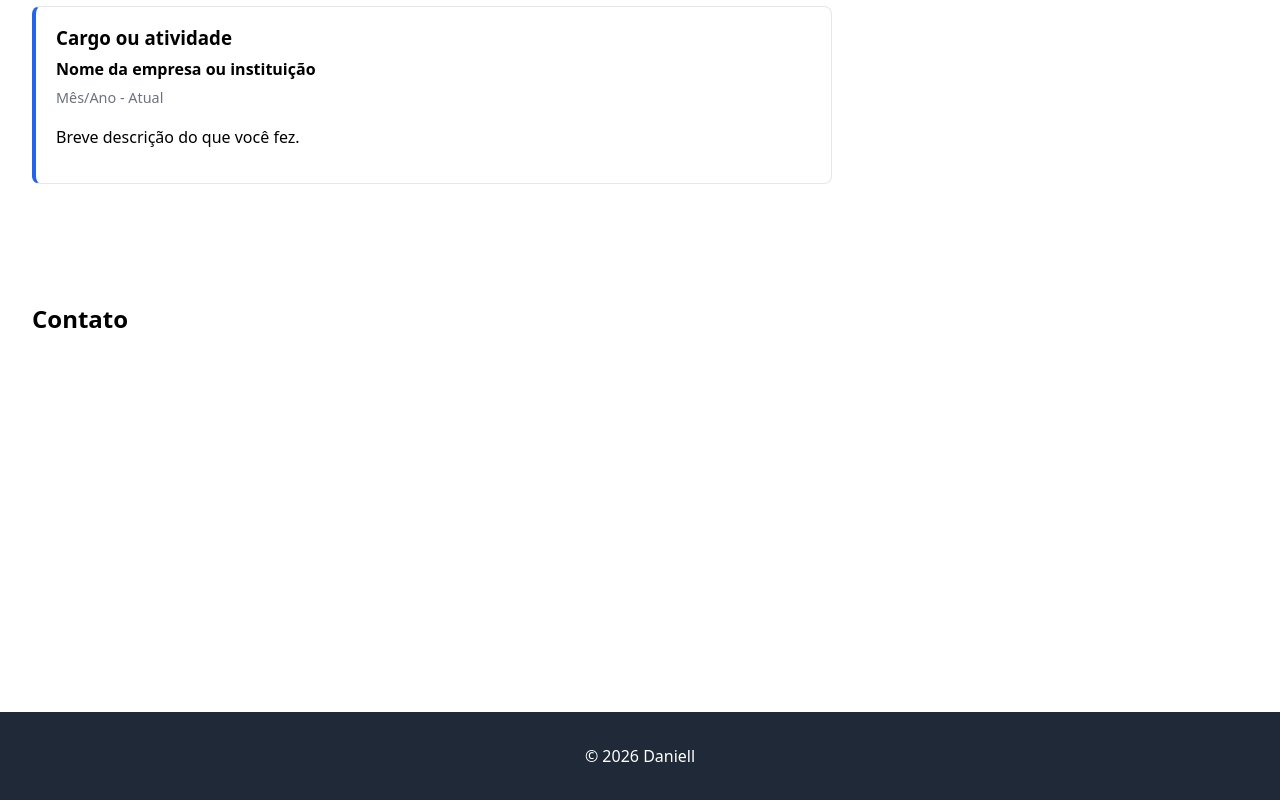
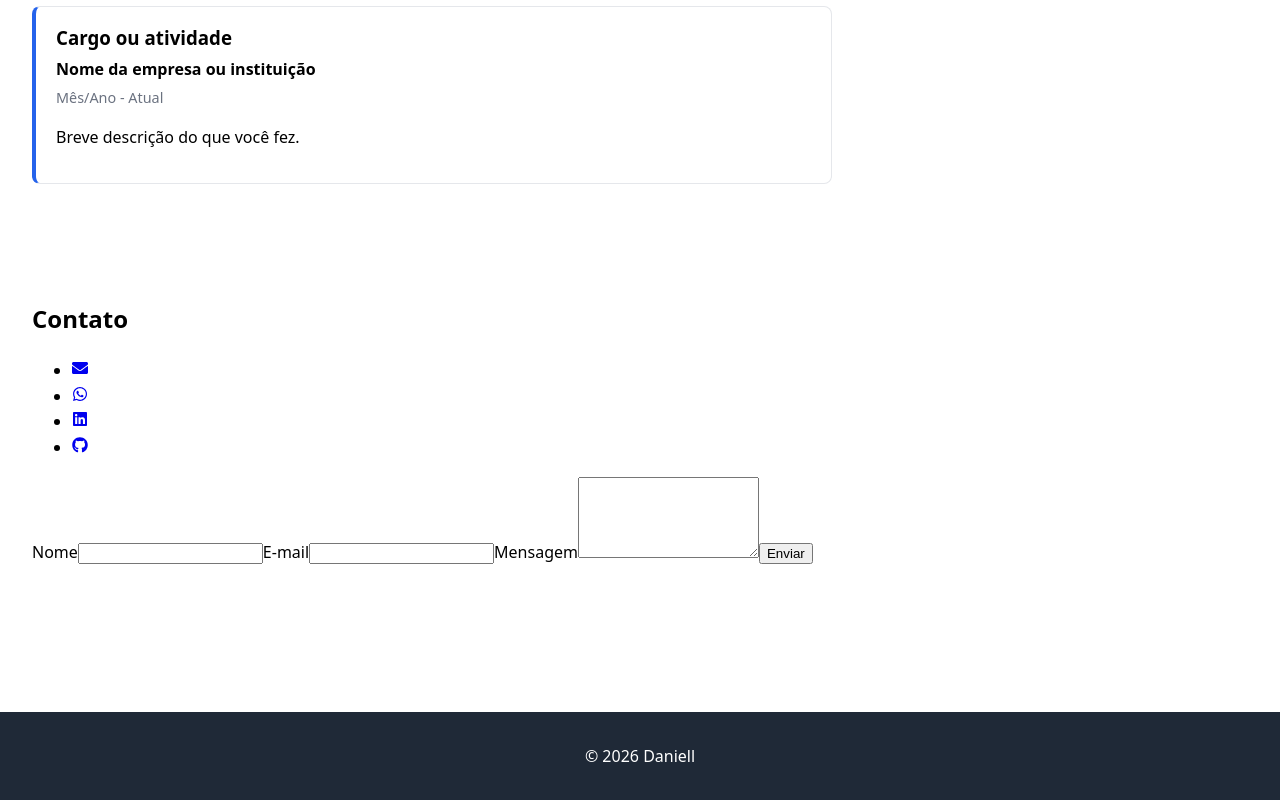
Before and after one commit to daniell-2508/portfolio, a React app: page / in a window 1280 px wide. Shown: the part 2109-2909 px from the top of the page. Built offline with nearby package versions, Linux system fonts and the light colour scheme; the HTML template or start-up script is replaced by a standard one.

Commit message:
Seção Contato com formulário EmailJS

```diff
--- a/package.json
+++ b/package.json
@@ -10,8 +10,10 @@
     "preview": "vite preview"
   },
   "dependencies": {
+    "@emailjs/browser": "^5.0.3",
     "react": "^19.2.8",
-    "react-dom": "^19.2.8"
+    "react-dom": "^19.2.8",
+    "react-icons": "^5.7.0"
   },
   "devDependencies": {
     "@eslint/js": "^10.0.1",
--- a/src/App.jsx
+++ b/src/App.jsx
@@ -3,6 +3,7 @@ import Footer from './components/Footer'
 import SobreMim from './components/SobreMim'
 import Projetos from './components/Projetos'
 import Experiencias from './components/Experiencias'
+import Contato from './components/Contato'
 
 function App() {
   const nome = 'Daniell'
@@ -14,7 +15,7 @@ function App() {
         <SobreMim />
         <Projetos />
         <Experiencias/>
-        <section id="contato"><h2>Contato</h2></section>
+        <Contato />
       </main>
       <Footer nome={nome} />
     </>
--- /dev/null
+++ b/src/components/Contato.jsx
@@ -0,0 +1,106 @@
+import { useState } from 'react'
+import emailjs from '@emailjs/browser'
+import { FaEnvelope, FaWhatsapp, FaLinkedin, FaGithub } from 'react-icons/fa'
+
+const SERVICE_ID = 'service_ycet2rp'
+const TEMPLATE_ID = 'template_gyhxbch'
+const PUBLIC_KEY = 'wuMaLGDsDa7HGEH8w'
+
+const links = [
+  { id: 'email', rotulo: 'E-mail', href: 'mailto:daniellocs25@gmail.com', icone: <FaEnvelope /> },
+  { id: 'whatsapp', rotulo: 'WhatsApp', href: 'https://wa.me/5531998007228', icone: <FaWhatsapp /> },
+  { id: 'linkedin', rotulo: 'LinkedIn', href: 'https://www.linkedin.com/in/daniellcardoso/', icone: <FaLinkedin /> },
+  { id: 'github', rotulo: 'GitHub', href: 'https://github.com/daniell-2508', icone: <FaGithub /> },
+]
+
+function Contato() {
+  const [form, setForm] = useState({ nome: '', email: '', mensagem: '' })
+  const [erro, setErro] = useState('')
+  const [status, setStatus] = useState('parado')
+
+  function atualizar(evento) {
+    setForm({ ...form, [evento.target.name]: evento.target.value })
+  }
+
+  function enviar(evento) {
+    evento.preventDefault()
+    setErro('')
+    setStatus('parado')
+
+    if (form.nome.trim().length < 2) {
+      setErro('Digite seu nome.')
+      return
+    }
+    if (!form.email.includes('@') || !form.email.includes('.')) {
+      setErro('Digite um e-mail válido.')
+      return
+    }
+    if (form.mensagem.trim().length < 10) {
+      setErro('A mensagem precisa ter pelo menos 10 caracteres.')
+      return
+    }
+
+    setStatus('enviando')
+    emailjs
+      .send(
+        SERVICE_ID,
+        TEMPLATE_ID,
+        {
+          name: form.nome,
+          email: form.email,
+          message: form.mensagem,
+          title: 'Mensagem do portfólio',
+          time: new Date().toLocaleString('pt-BR'),
+        },
+        { publicKey: PUBLIC_KEY }
+      )
+      .then(() => {
+        setStatus('sucesso')
+        setForm({ nome: '', email: '', mensagem: '' })
+      })
+      .catch(() => {
+        setStatus('erro')
+      })
+  }
+
+  return (
+    <section id="contato">
+      <h2>Contato</h2>
+
+      <ul className="contato__links">
+        {links.map((l) => (
+          <li key={l.id}>
+            <a href={l.href} target="_blank" rel="noreferrer" aria-label={l.rotulo} title={l.rotulo}>
+              {l.icone}
+            </a>
+          </li>
+        ))}
+      </ul>
+
+      <form className="contato__form" onSubmit={enviar}>
+        <label>
+          Nome
+          <input name="nome" value={form.nome} onChange={atualizar} />
+        </label>
+        <label>
+          E-mail
+          <input name="email" type="email" value={form.email} onChange={atualizar} />
+        </label>
+        <label>
+          Mensagem
+          <textarea name="mensagem" rows="5" value={form.mensagem} onChange={atualizar} />
+        </label>
+
+        {erro && <p className="contato__erro">{erro}</p>}
+        {status === 'sucesso' && <p className="contato__ok">Mensagem enviada!</p>}
+        {status === 'erro' && <p className="contato__erro">Não foi possível enviar. Tente novamente.</p>}
+
+        <button type="submit" disabled={status === 'enviando'}>
+          {status === 'enviando' ? 'Enviando...' : 'Enviar'}
+        </button>
+      </form>
+    </section>
+  )
+}
+
+export default Contato
```
Also changed, not shown: 1 other file (tests, documents, lock files or other folders).
